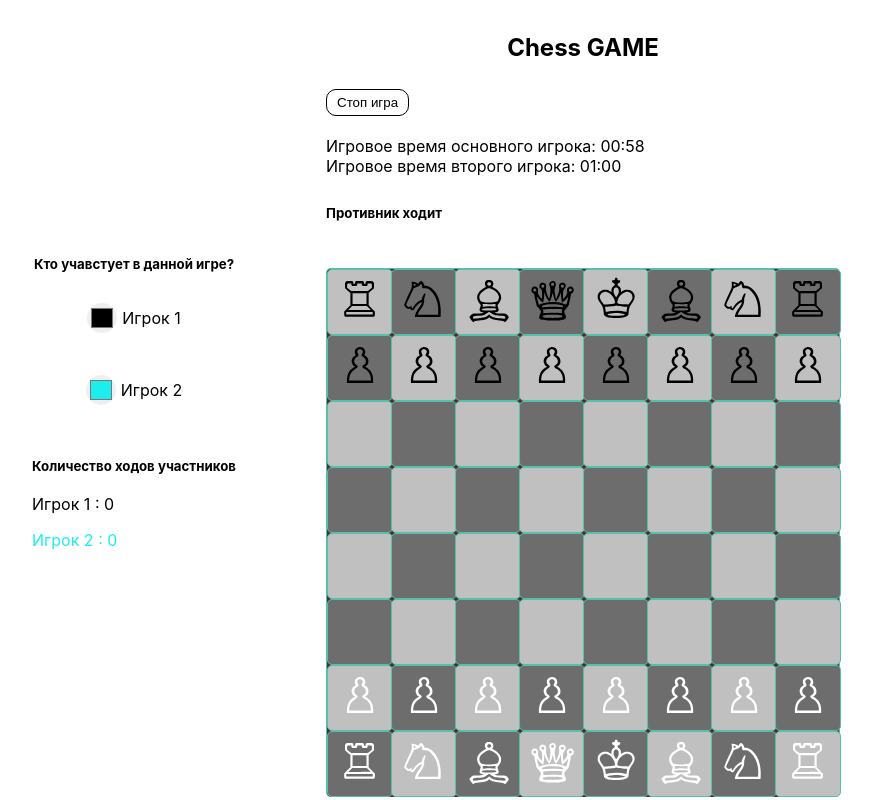
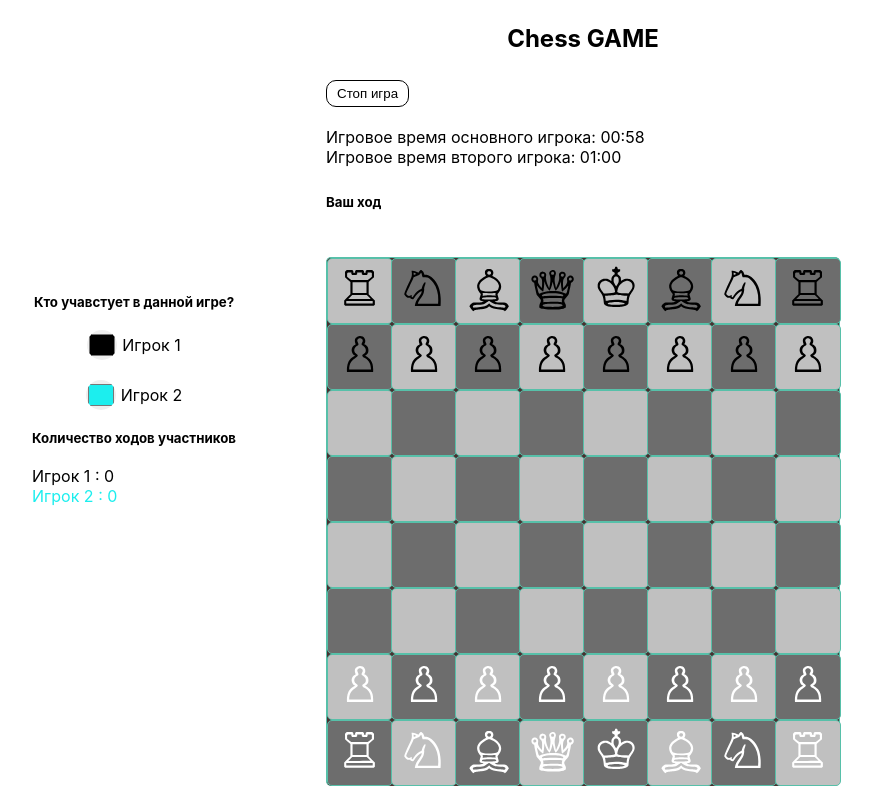
Before and after one commit to ONESucH/chess-react18, a React (Create React App) app: page / in a window 1280 px wide. Both pictures are taken after a click on the button "Запуск игры". Shown: the whole page, without its empty margins (58-930 px from the left). Built offline with nearby package versions, Linux system fonts and the light colour scheme.

Commit message:
fixed design chess, add "end game"

```diff
--- a/src/components/Cell/style.css
+++ b/src/components/Cell/style.css
@@ -6,7 +6,7 @@
   border-right: 1px solid #57c0a9;
   background: #483131;
   border-radius: 5px;
-  margin: 20px auto 0;
+  margin: 0 auto;
   max-width: calc(64px * 8);
 }
 
--- a/src/index.css
+++ b/src/index.css
@@ -1,5 +1,17 @@
+* {
+  padding: 0;
+  margin: 0;
+}
+
+#root {
+  position: fixed;
+  top: 0;
+  left: 0;
+  right: 0;
+  bottom: auto;
+}
+
 body {
-  margin: 0;
   font-family: -apple-system, BlinkMacSystemFont, 'Segoe UI', 'Roboto', 'Oxygen',
     'Ubuntu', 'Cantarell', 'Fira Sans', 'Droid Sans', 'Helvetica Neue',
     sans-serif;
--- a/src/index.js
+++ b/src/index.js
@@ -1,4 +1,4 @@
-import React from 'react';
+import { StrictMode } from 'react';
 import { createRoot } from 'react-dom/client';
 import MainChess from './pages/MainChess/MainChess';
 import './index.css';
@@ -6,9 +6,9 @@ import reportWebVitals from './reportWebVitals';
 
 const root = createRoot(document.getElementById('root'));
 root.render(
-  <React.StrictMode>
+  <StrictMode>
     <MainChess />
-  </React.StrictMode>
+  </StrictMode>
 );
 
 reportWebVitals();
--- a/src/pages/MainChess/MainChess.js
+++ b/src/pages/MainChess/MainChess.js
@@ -160,6 +160,9 @@ export default () => {
     setPlayGame(0);
     setActivePawn('');
     setUserStep(true);
+    setTimeout(() => {
+      window.location.href = "/";
+    }, 5000);
   };
 
   // Очищаем поле боя от фокусов
@@ -319,7 +322,7 @@ export default () => {
       if ((name === 'towerMain' || name === 'tower' || name === 'lady' || name === 'ladyMain' || name === 'kingMain' || name === 'king') && item[cellID]) {
         if (name === 'kingMain' || name === 'king') {
           searchTop(cellABC, cellNumber, 1);
-          searchBottom(cellABC, cellNumber, 1, name);
+          searchBottom(cellABC, cellNumber, 1);
           searchLeft(cellABC, cellNumber, 1);
           searchRight(cellABC, cellNumber, 1);
         } else {
@@ -827,14 +830,18 @@ export default () => {
           <div>Игровое время основного игрока: {minutesOne}:{secondsOne}</div>
           <div>Игровое время второго игрока: {minutesTwo}:{secondsTwo}</div>
         </div>
+        {(timerGameOne || timerGameTwo || playGame) ? (
             <div className="user-descriptions">
               {!timerGameOne ? (
                   <h5>Выйграл второй игрок</h5>
               ) : !timerGameTwo ? (
                   <h5>Выйграл первый игрок</h5>
               ) : null}
-          <h5>{(!timerGameOne || !timerGameTwo || !playGame) ? null : !userStep ? 'Ваш ход' : 'Противник ходит'}</h5>
+              {timerGameOne && timerGameTwo && playGame ? (
+                  <h5>{userStep ? 'Ваш ход' : 'Противник ходит'}</h5>
+              ) : null}
             </div>
+        ): null}
         <Cell
             stepHistory={stepHistory}
             activeMove={activeMove}
```
Also changed, not shown: src/App.css (deleted, +0 -38 lines), src/App.js (deleted, +0 -25 lines), 1 other file (tests, documents, lock files or other folders). Lines whose indentation alone changed are shown as unchanged.
